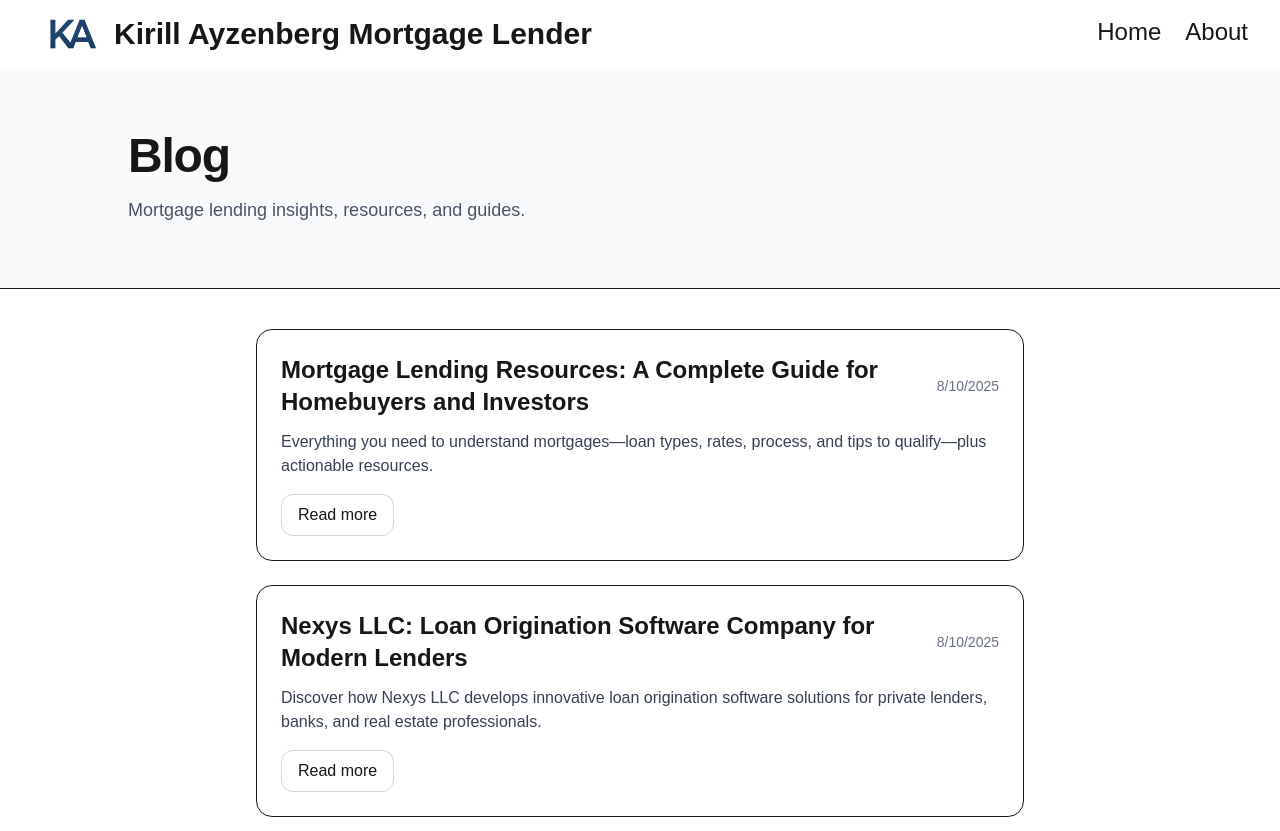
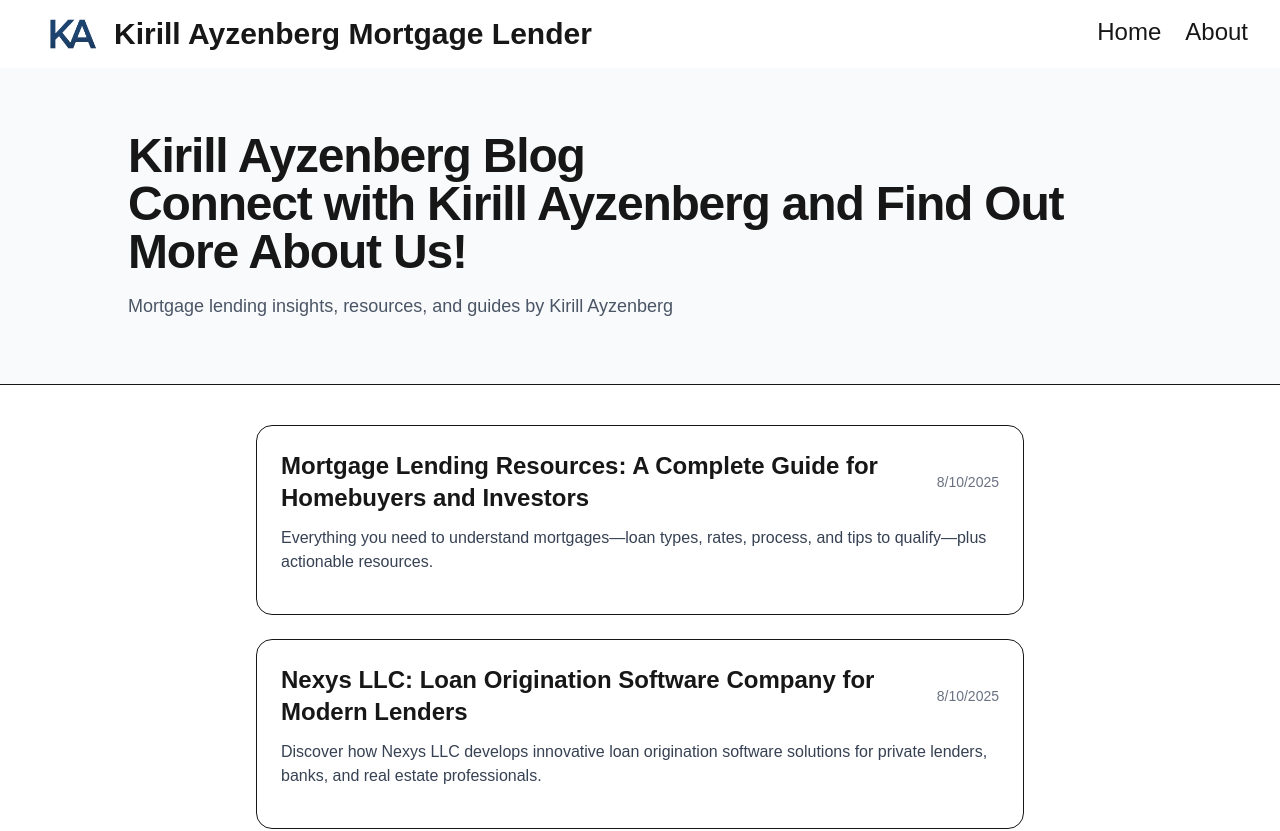
Before and after one commit to charleycode/kirillayzenberg, a Next.js app: page /blog in a window 1280 px wide. Shown: the top 831 px of the page. Built offline with nearby package versions, Linux system fonts and the light colour scheme.

Commit message:
updated blog

```diff
--- a/src/app/blog/page.tsx
+++ b/src/app/blog/page.tsx
@@ -52,9 +52,10 @@ export default function BlogIndex() {
     <main className="min-h-screen bg-white">
       <section className="px-6 md:px-10 lg:px-16 py-12 md:py-16 bg-gray-50 border-b">
         <div className="max-w-5xl mx-auto">
-          <h1 className="text-3xl md:text-5xl font-semibold tracking-tight">Blog</h1>
+          <h1 className="text-3xl md:text-5xl font-semibold tracking-tight">Kirill Ayzenberg Blog</h1>
+          <h2 className="text-xl md:text-5xl font-semibold tracking-tight">Connect with <a href="https://kirillayzenberg.com/about-kirill-kirk-ayzenberg">Kirill Ayzenberg and Find Out More About Us!</a></h2>
           <p className="mt-4 text-gray-600 text-base md:text-lg">
-            Mortgage lending insights, resources, and guides.
+            Mortgage lending insights, resources, and guides by Kirill Ayzenberg
           </p>
         </div>
       </section>
@@ -75,12 +76,6 @@ export default function BlogIndex() {
               </header>
               <p className="mt-3 text-gray-700">{post.excerpt}</p>
               <div className="mt-4">
-                <Link
-                  href={post.slug}
-                  className="inline-flex items-center rounded-xl px-4 py-2 border border-gray-300 hover:bg-gray-100"
-                >
-                  Read more
-                </Link>
               </div>
             </article>
           ))}
```
